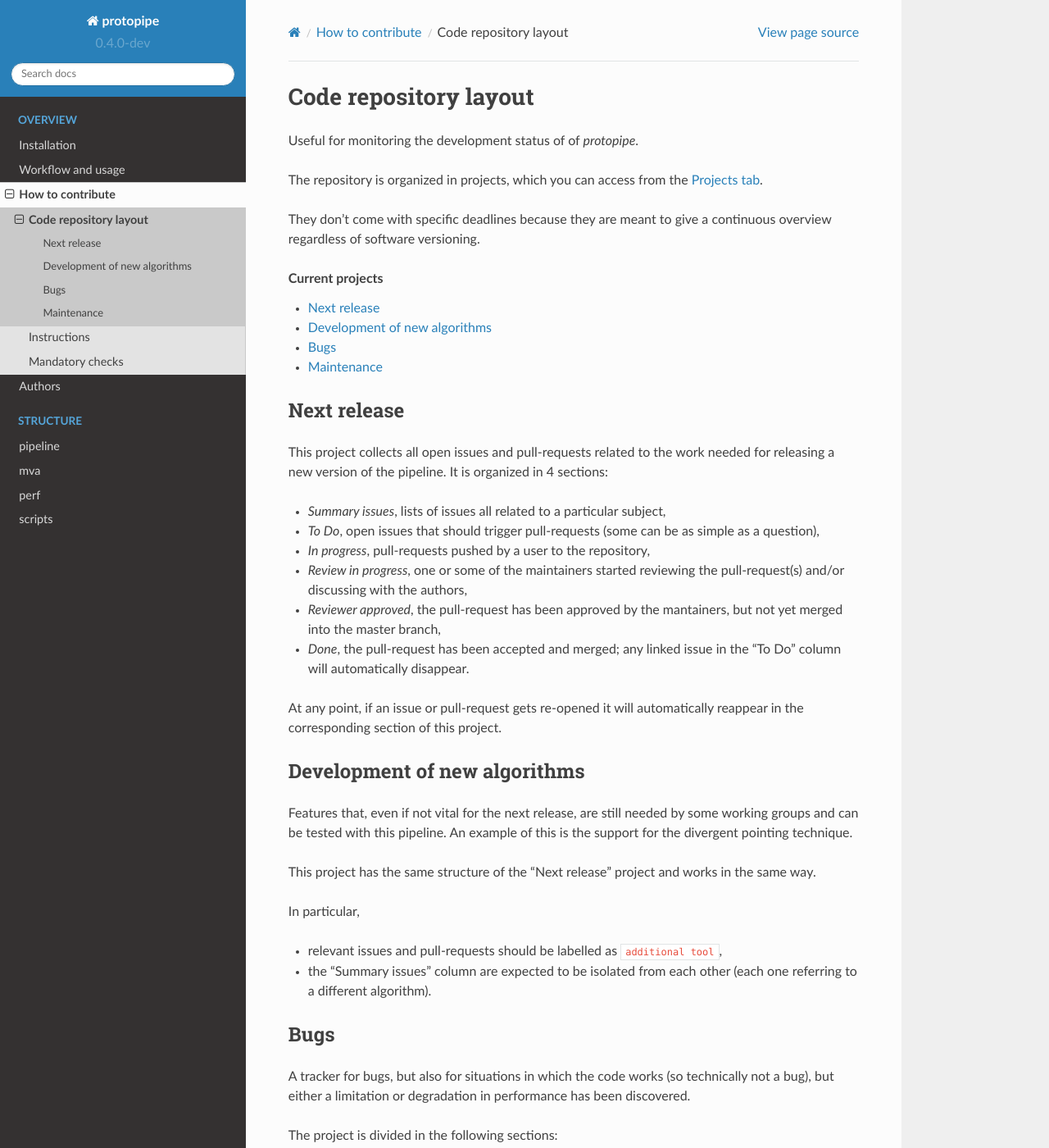
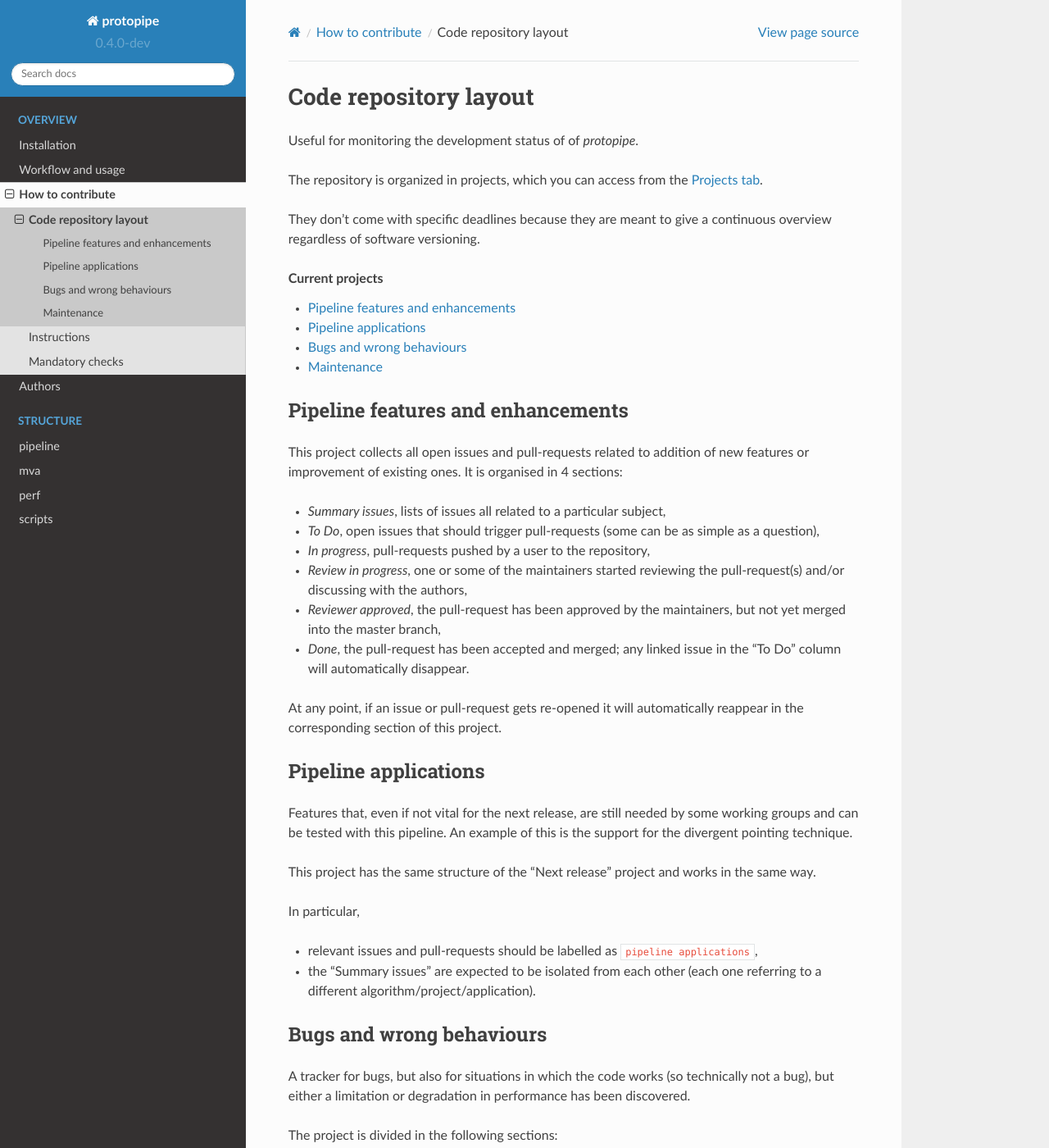
Before and after one commit to cta-observatory/protopipe, a Sphinx documentation site: the page built from docs/contribute/gitrepo.rst, in a window 1280 px wide and 1400 px high. Shown: the whole window at 82% size. Built offline with Sphinx 7.4.7 and the Read the Docs theme 2.0.0, drawn with Linux system fonts in a browser that asks for light colours; pages that are not in the unit, such as notebooks, are missing from menus; some of the changed text lies outside the part shown.

Commit message:
Update projects names

```diff
--- a/docs/contribute/gitrepo.rst
+++ b/docs/contribute/gitrepo.rst
@@ -15,19 +15,19 @@ give a continuous overview regardless of software versioning.
     :local:
     :depth: 2
 
-Next release
-------------
+Pipeline features and enhancements
+----------------------------------
 
-This project collects all open issues and pull-requests related to the
-work needed for releasing a new version of the pipeline.
-It is organized in 4 sections:
+This project collects all open issues and pull-requests related to addition of
+new features or improvement of existing ones.
+It is organised in 4 sections:
 
 - *Summary issues*, lists of issues all related to a particular subject,
 - *To Do*, open issues that should trigger pull-requests (some can be as simple as a question),
 - *In progress*, pull-requests pushed by a user to the repository,
 - *Review in progress*, one or some of the maintainers started reviewing
   the pull-request(s) and/or discussing with the authors,
-- *Reviewer approved*, the pull-request has been approved by the mantainers,
+- *Reviewer approved*, the pull-request has been approved by the maintainers,
   but not yet merged into the master branch,
 - *Done*, the pull-request has been accepted and merged; any linked issue
   in the "To Do" column will automatically disappear.
@@ -35,8 +35,8 @@ It is organized in 4 sections:
 At any point, if an issue or pull-request gets re-opened it will automatically
 reappear in the corresponding section of this project.
 
-Development of new algorithms
------------------------------
+Pipeline applications
+---------------------
 
 Features that, even if not vital for the
 next release, are still needed by some working groups and can be
@@ -48,12 +48,12 @@ the same way.
 
 In particular,
 
-- relevant issues and pull-requests should be labelled as ``additional tool``,
-- the "Summary issues" column are expected to
-  be isolated from each other (each one referring to a different algorithm).
+- relevant issues and pull-requests should be labelled as ``pipeline applications``,
+- the "Summary issues" are expected to
+  be isolated from each other (each one referring to a different algorithm/project/application).
 
-Bugs
-----
+Bugs and wrong behaviours
+-------------------------
 
 A tracker for bugs, but also for situations in which
 the code works (so technically not a bug), but either a limitation or degradation
@@ -83,4 +83,4 @@ environment, namely
 - Continuous Integration (CI)
 - release automation
 
-It is organized as the *Next release* project
+It is organized as the *Pipeline features and enhancements* project
```
